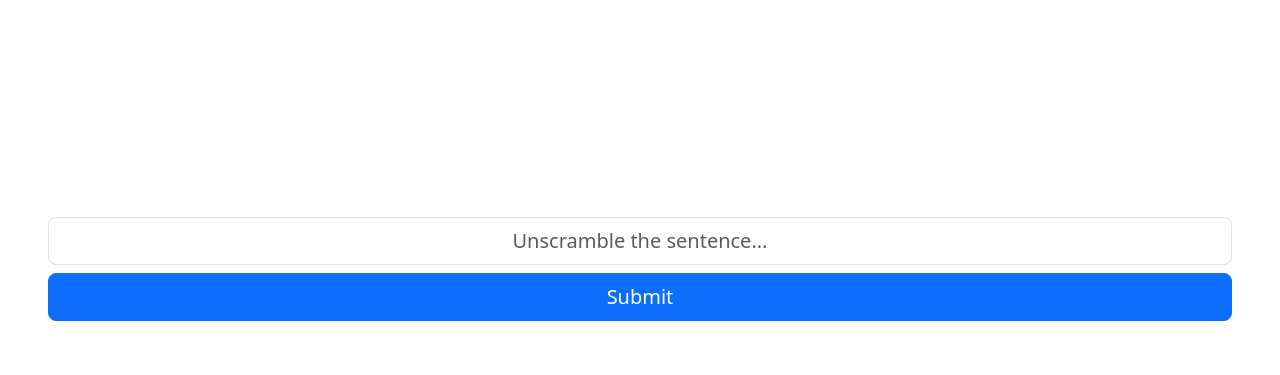
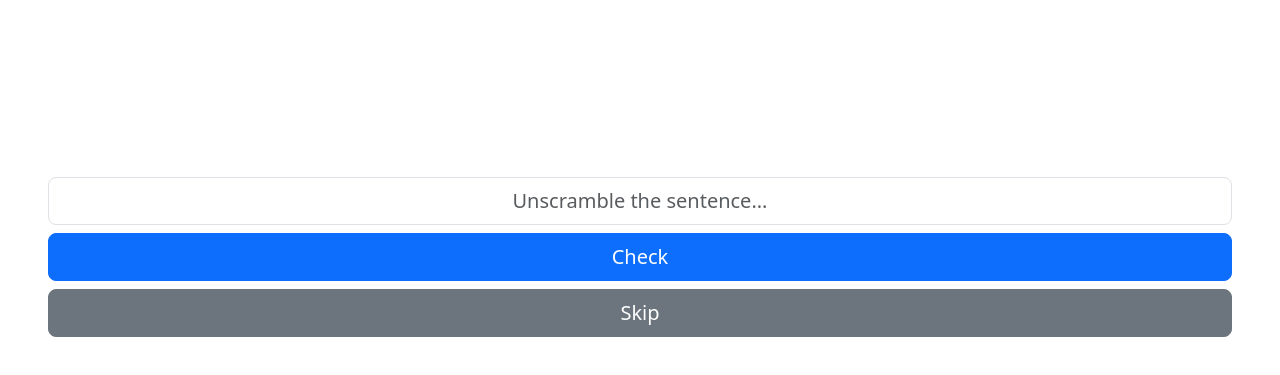
Before and after one commit to ozgvr/language-game, a plain HTML site: page scrambled.html in a window 1280 px wide. Shown: the part 415-790 px from the top of the page. Drawn offline with nearby package versions, Linux system fonts and the light colour scheme.

Commit message:
add skip option

```diff
--- a/scrambled.html
+++ b/scrambled.html
@@ -39,7 +39,10 @@
         <div class="input-group input-group-lg">
             <input id="userInput" type="text" class="form-control text-center mb-2" placeholder="Unscramble the sentence...">
         </div>
-        <button class="btn btn-lg btn-primary mb-3"  onclick="checkAnswer()">Submit</button>
+        <div class="d-flex flex-column">
+            <button class="btn btn-lg btn-primary mb-2"  onclick="checkAnswer()">Check</button>
+            <button class="btn btn-lg btn-secondary"  onclick="renderRandomSentence()">Skip</button>
+        </div>
     </div>
 </body>
 <script>
```
